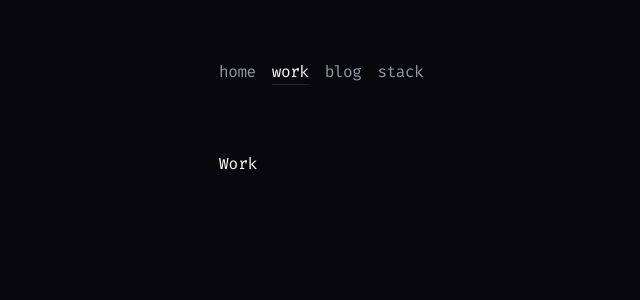
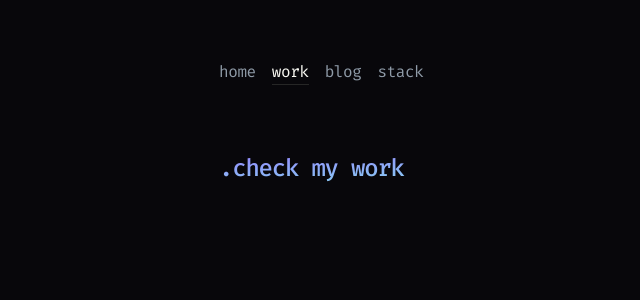
Before and after one commit to cassiorsfreitas/cassiorsfreitas.com, a Next.js app: page /work in a window 1280 px wide. Shown: the top 300 px of the page, without its empty margins (85-725 px from the left). Built offline with nearby package versions, Linux system fonts and the light colour scheme.

Commit message:
feat: add dracula colors

```diff
--- a/src/app/blog/page.tsx
+++ b/src/app/blog/page.tsx
@@ -11,8 +11,8 @@ export default function BlogPage() {
 
   return (
     <section>
-      <h1 className="font-medium text-2xl mb-8 tracking-tighter">
-        read my blog
+      <h1 className="font-medium text-2xl mb-8 tracking-tighter text-transparent bg-clip-text bg-gradient-to-br from-gradient-cyan to-gradient-green">
+        .read my blog
       </h1>
       {allBlogs
         .sort((a, b) => {
--- a/src/app/work/page.tsx
+++ b/src/app/work/page.tsx
@@ -1,5 +1,11 @@
 import React from 'react'
 
 export default function Work() {
-  return <div>Work</div>
+  return (
+    <section>
+      <h1 className="font-medium text-2xl mb-8 tracking-tighter text-transparent bg-clip-text bg-gradient-to-br from-gradient-purple to-gradient-cyan">
+        .check my work
+      </h1>
+    </section>
+  )
 }
--- a/tailwind.config.ts
+++ b/tailwind.config.ts
@@ -15,7 +15,10 @@ export default {
         grey: '#8F9BA8',
         gradient: {
           yellow: '#FFFF80',
-          pink: '#FF80BF'
+          pink: '#FF80BF',
+          purple: '#9580FF',
+          cyan: '#80FFEA',
+          green: '#8AFF80'
         }
       },
       typography: {
```
